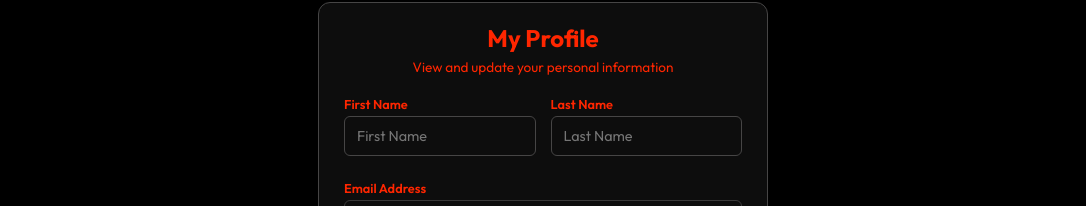
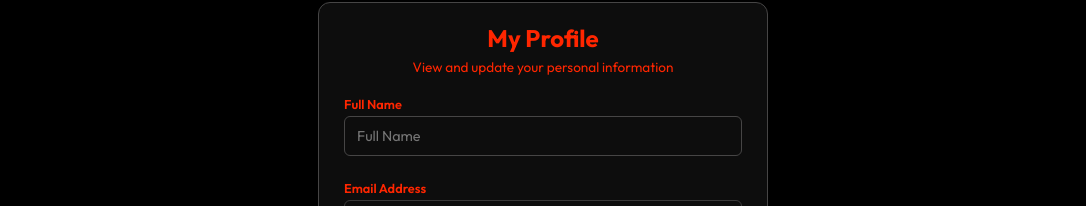
Before and after one commit to hasibahmeds/food-delivery-web, a React (Vite) app in the folder frontend/: page /profile in a window 1280 px wide. Shown: the part 128-334 px from the top of the page, without its empty margins (97-1183 px from the left). Built offline with nearby package versions, Linux system fonts and the light colour scheme; no server answers.

Commit message:
Update Profile.jsx

```diff
--- a/frontend/src/pages/Profile/Profile.jsx
+++ b/frontend/src/pages/Profile/Profile.jsx
@@ -8,8 +8,7 @@ import { assets } from '../../assets/assets'
 const Profile = () => {
     const { url, token } = useContext(StoreContext)
     const [data, setData] = useState({
-        firstName: "",
-        lastName: "",
+        fullName: "",
         email: "",
         address: "",
         phone: ""
@@ -27,8 +26,7 @@ const Profile = () => {
             if (response.data.success && response.data.userData) {
                 const user = response.data.userData;
                 setData({
-                    firstName: user.firstName || "",
-                    lastName: user.lastName || "",
+                    fullName: user.fullName || "",
                     email: user.email || "",
                     address: user.address || "",
                     phone: user.phone || ""
@@ -43,8 +41,7 @@ const Profile = () => {
         event.preventDefault();
         try {
             const response = await axios.post(url + "/api/user/updateprofile", {
-                firstName: data.firstName,
-                lastName: data.lastName,
+                fullName: data.fullName,
                 address: data.address,
                 phone: data.phone
             }, { headers: { token } });
@@ -81,12 +78,8 @@ const Profile = () => {
                         <div className="profile-info-section">
                             <div className="multi-fields">
                                 <div className="input-group">
-                                    <label>First Name</label>
-                                    <input name='firstName' onChange={onChangeHandler} value={data.firstName} type="text" placeholder='First Name' required />
-                                </div>
-                                <div className="input-group">
-                                    <label>Last Name</label>
-                                    <input name='lastName' onChange={onChangeHandler} value={data.lastName} type="text" placeholder='Last Name' required />
+                                    <label>Full Name</label>
+                                    <input name='fullName' onChange={onChangeHandler} value={data.fullName} type="text" placeholder='Full Name' required />
                                 </div>
                             </div>
 
```
